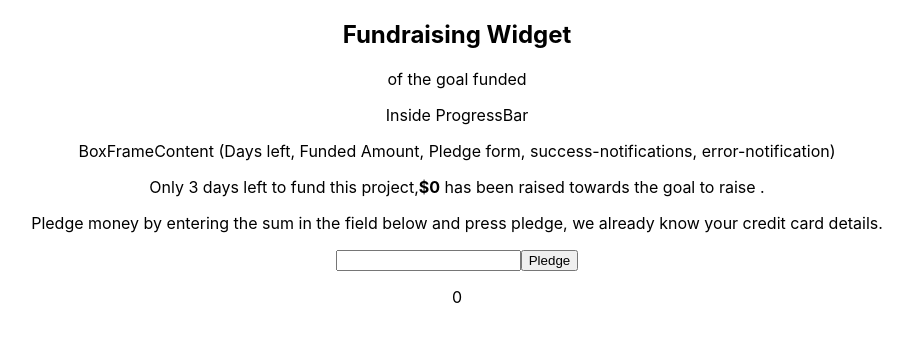
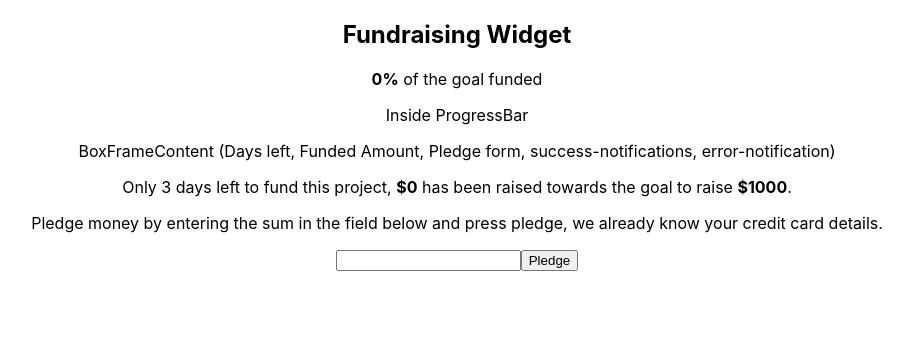
Before and after one commit to jossifelefteriadis/fundraising-widget-react, a React (Create React App) app in the folder fundraising-widget-react/: page / in a window 1280 px wide. Shown: the top 342 px of the page, without its empty margins (183-1096 px from the left). Built offline with nearby package versions, Linux system fonts and the light colour scheme.

Commit message:
Make values update dynamically through state

```diff
--- a/fundraising-widget-react/src/components/BoxFrame.js
+++ b/fundraising-widget-react/src/components/BoxFrame.js
@@ -6,7 +6,6 @@ const BoxFrame = props => (
   <section>
     <ProgressBar />
     <BoxFrameContent state={props.state} getAmount={props.getAmount} />
-    <p>{props.state.amountFunded}</p>
   </section>
 )
 
--- a/fundraising-widget-react/src/components/BoxFrameContent.js
+++ b/fundraising-widget-react/src/components/BoxFrameContent.js
@@ -17,12 +17,13 @@ export default class BoxFrameContent extends React.Component {
           success-notifications, error-notification)
         </p>
         <p>
-          Only 3 days left to fund this project,
+          Only 3 days left to fund this project,{' '}
           <strong id='fundraise_currentFundingText'>
             ${this.props.state.amountFunded}
           </strong>{' '}
           has been raised towards the goal to raise{' '}
-          <strong id='fundraise_goalText'></strong>.
+          <strong id='fundraise_goalText'> ${this.props.state.fundGoal}</strong>
+          .
         </p>
         <p>
           Pledge money by entering the sum in the field below and press pledge,
--- a/fundraising-widget-react/src/components/Tooltip.js
+++ b/fundraising-widget-react/src/components/Tooltip.js
@@ -1,8 +1,9 @@
 import React from 'react'
 
-const Tooltip = () => (
+const Tooltip = props => (
   <section className='tooltip'>
-    <strong id='fundraise_remainingText'></strong> of the goal funded
+    <strong id='fundraise_remainingText'>{props.state.percentFunded}%</strong>{' '}
+    of the goal funded
   </section>
 )
 
--- a/fundraising-widget-react/src/components/Widget.js
+++ b/fundraising-widget-react/src/components/Widget.js
@@ -9,6 +9,7 @@ export default class Widget extends React.Component {
 
     this.state = {
       fundGoal: 1000,
+      percentFunded: 0,
       amountFunded: 0
     }
   }
@@ -24,7 +25,7 @@ export default class Widget extends React.Component {
     return (
       <div>
         <Header />
-        <Tooltip />
+        <Tooltip state={this.state} />
         <BoxFrame state={this.state} getAmount={this.getAmount} />
       </div>
     )
```
